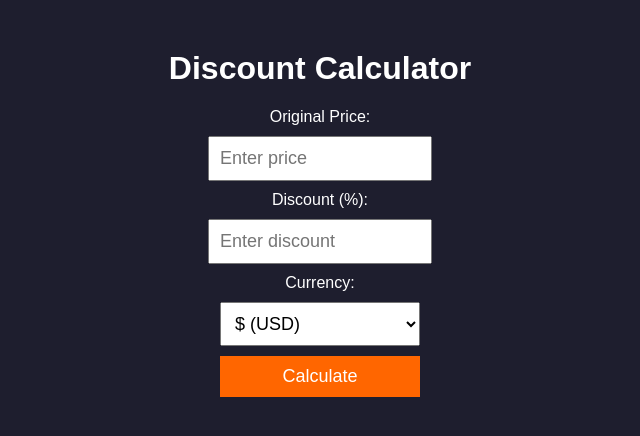
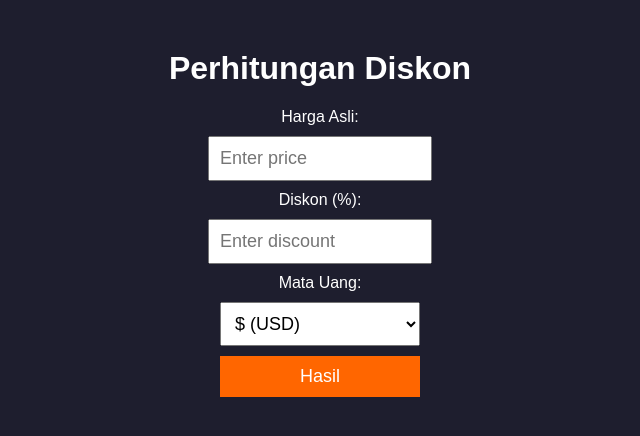
Before and after one commit to Whitepony-y/Perhitungan_Diskon, a plain HTML site: page index.html in a window 1280 px wide. Shown: the whole page, without its empty margins (320-960 px from the left). Drawn offline with Linux system fonts and the light colour scheme.

Commit message:
index.html

```diff
--- a/index.html
+++ b/index.html
@@ -9,21 +9,21 @@
 <body>
 
     <div class="container">
-        <h1>Discount Calculator</h1>
+        <h1>Perhitungan Diskon</h1>
 
-        <label for="price">Original Price:</label>
+        <label for="price">Harga Asli:</label>
         <input type="number" id="price" placeholder="Enter price">
 
-        <label for="discount">Discount (%):</label>
+        <label for="discount">Diskon (%):</label>
         <input type="number" id="discount" placeholder="Enter discount">
 
-        <label for="currency">Currency:</label>
+        <label for="currency">Mata Uang:</label>
         <select id="currency">
             <option value="usd">$ (USD)</option>
             <option value="idr">Rp (Rupiah)</option>
         </select>
 
-        <button onclick="calculateDiscount()">Calculate</button>
+        <button onclick="calculateDiscount()">Hasil</button>
     </div>
 
     <!-- Background Overlay -->
```
